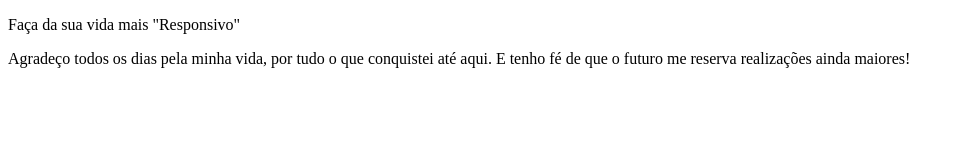
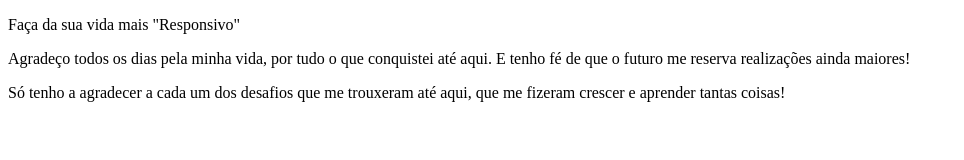
Before and after one commit to AlexandreArantes252/projeto-bootcamp-dvjr, a plain HTML site: page index.html in a window 1280 px wide. Shown: the whole page, without its empty margins (0-964 px from the left). Drawn offline with Linux system fonts and the light colour scheme.

Commit message:
frase motivacional 3

```diff
--- a/index.html
+++ b/index.html
@@ -8,5 +8,6 @@
 <body>
     <p>Faça da sua vida mais "Responsivo"</p>
     <p>Agradeço todos os dias pela minha vida, por tudo o que conquistei até aqui. E tenho fé de que o futuro me reserva realizações ainda maiores!</p>
+    <p>Só tenho a agradecer a cada um dos desafios que me trouxeram até aqui, que me fizeram crescer e aprender tantas coisas!</p>
 </body>
 </html>
```
